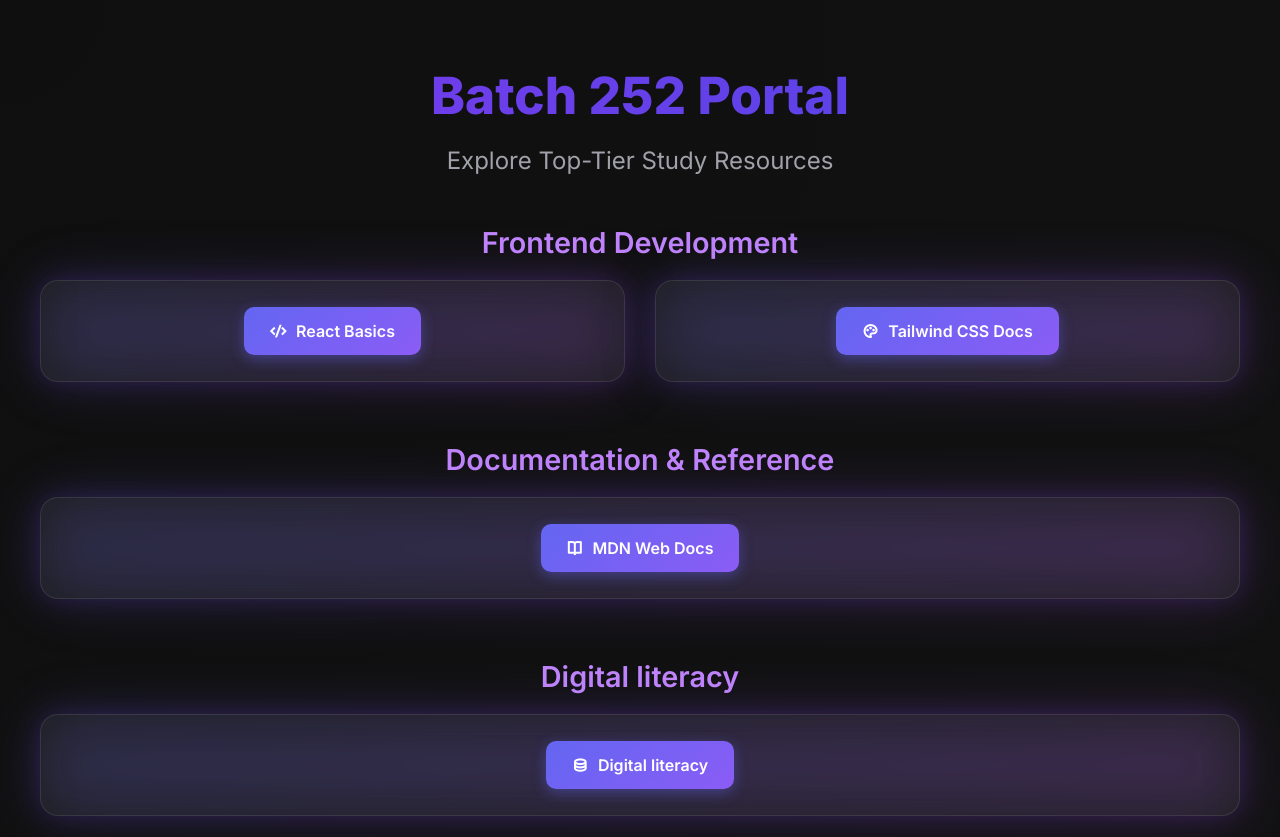
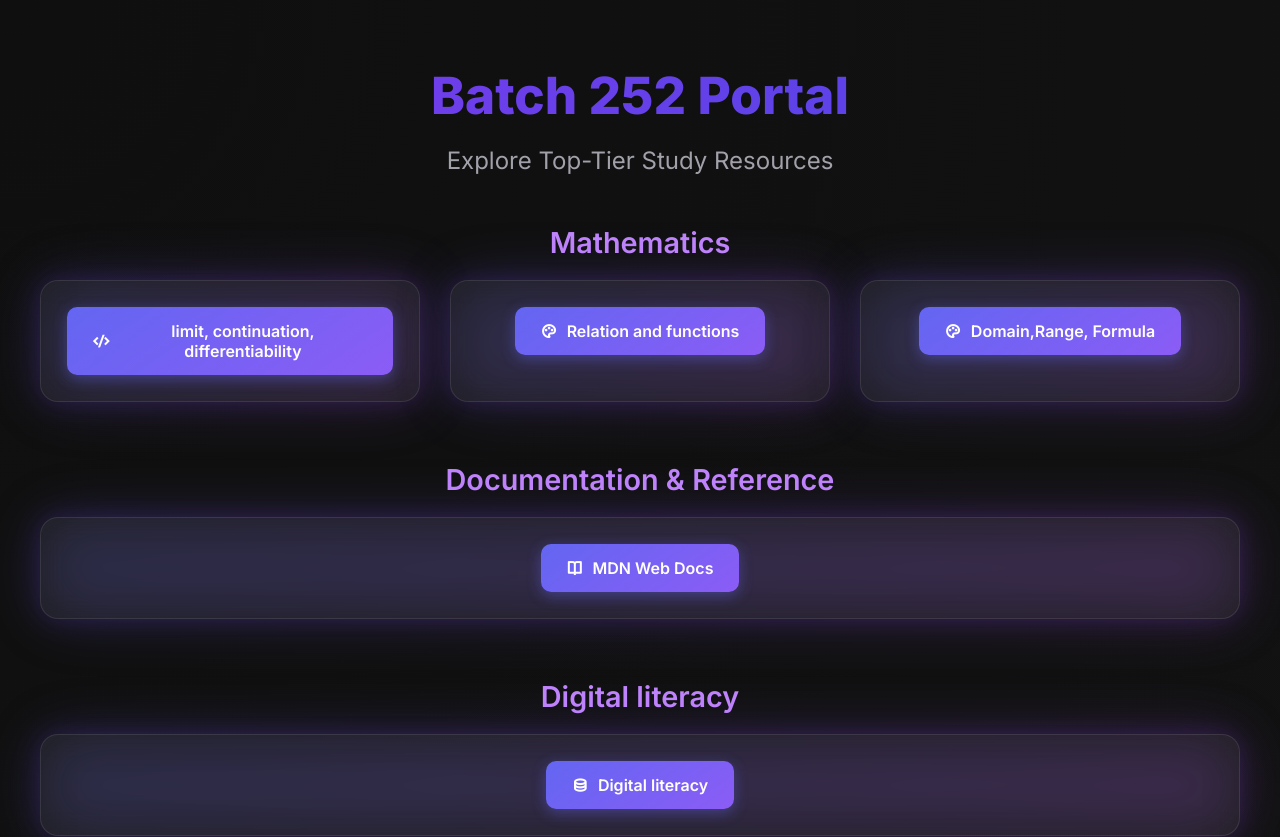
Before and after one commit to tanjin244/Batch252portal, a plain HTML site: page index.html in a window 1280 px wide. Shown: the top 837 px of the page. Drawn offline with nearby package versions, Linux system fonts and the light colour scheme.

Commit message:
Update index.html

```diff
--- a/index.html
+++ b/index.html
@@ -130,17 +130,24 @@ footer {
     <h1>Batch 252 Portal</h1>
     <h2>Explore Top-Tier Study Resources</h2><!-- SUBJECT SECTION -->
 <div class="subject-section">
-  <div class="subject-title">Frontend Development</div>
+  <div class="subject-title">Mathematics</div>
   <div class="link-grid">
     <!-- FRONTEND LINKS -->
     <div class="link-card">
-      <a href="https://reactjs.org" target="_blank">
-        <i class="ri-code-s-slash-line"></i> React Basics
+      <a href="https://drive.google.com/file/d/1y__SqwWJ2QGI6xZrZ80HGzx1n7U4UoRZ/view?usp=drivesdk" target="_blank">
+        <i class="ri-code-s-slash-line"></i> limit, continuation, differentiability
       </a>
     </div>
     <div class="link-card">
-      <a href="https://tailwindcss.com" target="_blank">
-        <i class="ri-palette-line"></i> Tailwind CSS Docs
+      <a href="https://drive.google.com/file/d/1yYiCwldVXCJ5TubTXvOymODer0imbm8x/view?usp=drivesdk" target="_blank">
+        <i class="ri-palette-line"></i> Relation and
+      functions
+      </a>
+
+    </div>
+    <div class="link-card">
+      <a href="https://drive.google.com/file/d/1yYgBP4s8d92UdiM-Itz5egbjto2O_Ehv/view?usp=drivesdk" target="_blank">
+        <i class="ri-palette-line"></i>Domain,Range, Formula
       </a>
     </div>
   </div>
```
